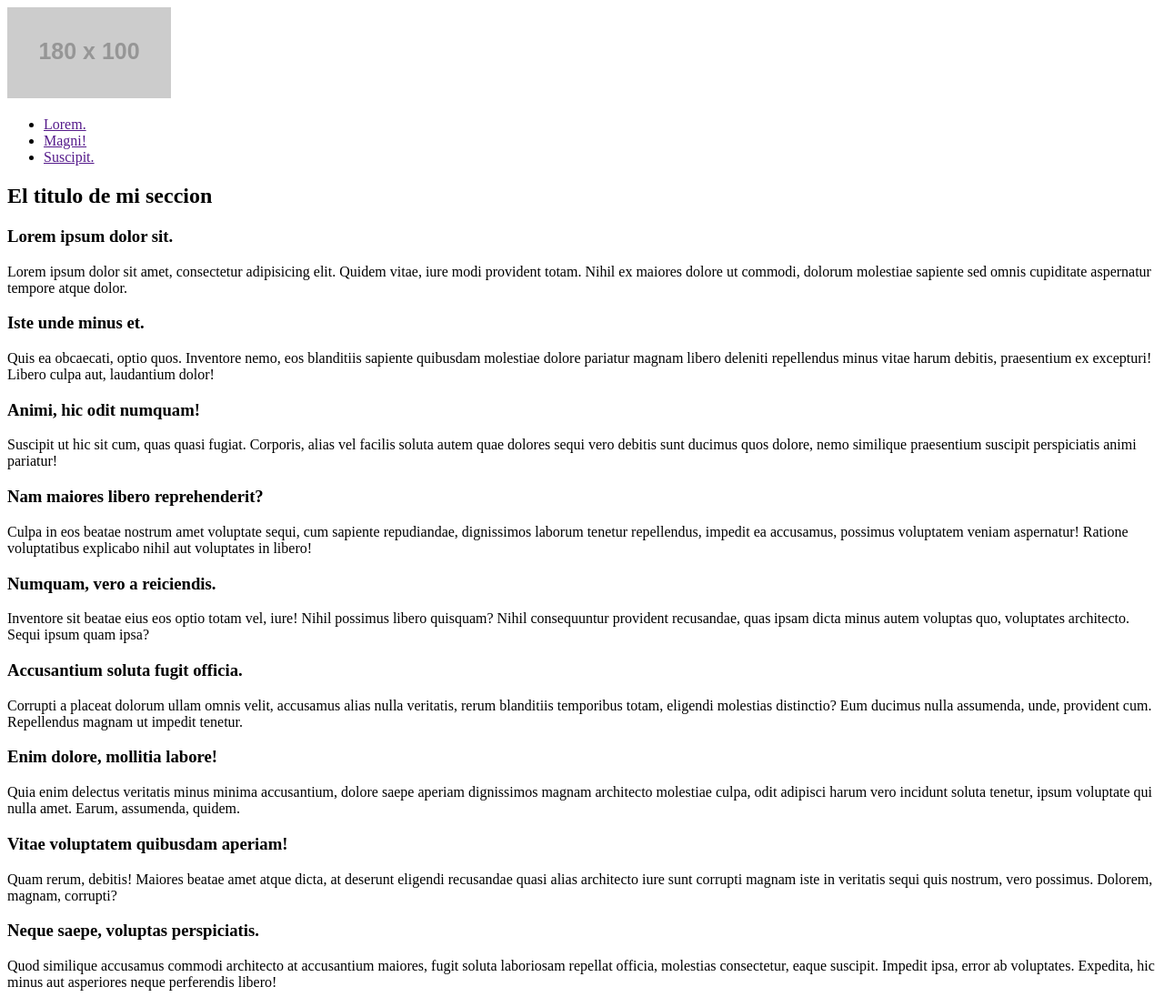
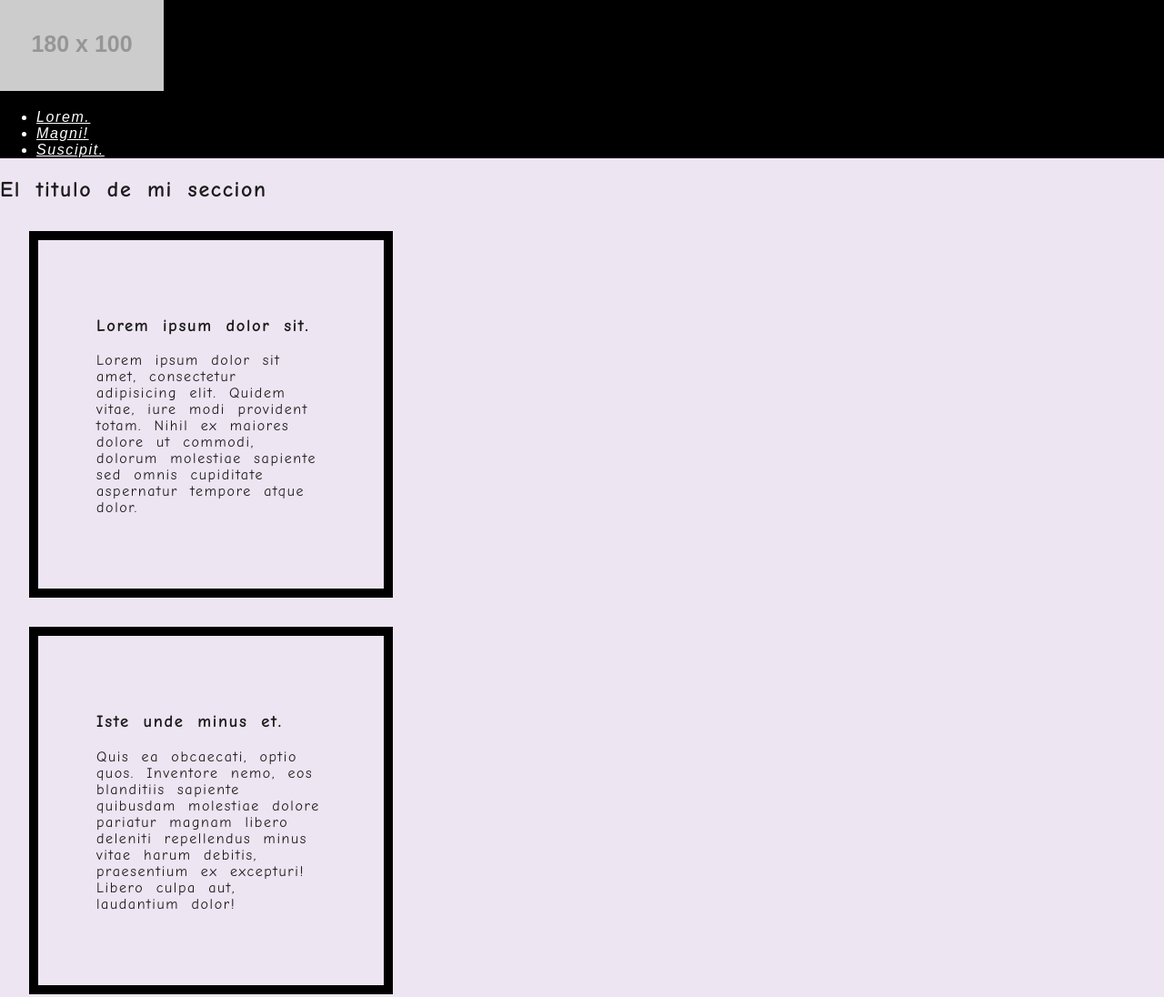
Before and after one commit to highercomve/html5-enero, a plain HTML site: page clases/clase2/index.html in a window 1280 px wide. Shown: the top 1096 px of the page at 91% size. Drawn offline with Linux system fonts and the light colour scheme; placeholder pictures from the web are drawn by us.

Commit message:
Final de clase 2

```diff
--- /dev/null
+++ b/clases/clase2/css/style.css
@@ -0,0 +1,65 @@
+/*
+
+Reglas CSS
+
+selector {
+  propiedad: valor;
+  propiedad: valor;
+  ...
+}
+
+selector2 {
+  propiedad: valor;
+  propiedad: valor;
+  ...
+}
+
+*/
+
+body {
+  background-color: #ede5f2;
+  color: #1c1c1c;
+  font-family: Arial;
+  font-size: 1em;
+  font-style: normal;
+  font-variant: normal;
+  font-weight: normal;
+  letter-spacing: 0.1em;
+  word-spacing: 0.4em;
+  text-decoration: none;
+  margin: 0;
+  /*
+    background-color: black;
+    background-image: url(../image/download.jpg);
+    background-repeat: no-repeat;
+    background-attachment: scroll;
+    background-position: right bottom;
+    background-size: cover;
+  */
+}
+
+a {
+  color: blue;
+  font-style: italic;
+}
+
+#header-principal {
+  background-color: #000;
+  color: white;
+}
+
+#header-principal nav a {
+  color: white;
+}
+
+#main {
+  font-family: "Comic Sans MS", cursive, sans-serif;
+}
+
+#main .noticias {
+  border: 10px solid #000;
+  margin: 2em;
+  padding: 4em;
+  width: 400px;
+  box-sizing: border-box;
+}
--- a/clases/clase2/index.html
+++ b/clases/clase2/index.html
@@ -3,6 +3,7 @@
 <head>
   <meta charset="UTF-8">
   <title>Clase 2 - Crear estilo</title>
+  <link rel="stylesheet" href="css/style.css">
 </head>
 <body>
   <header id="header-principal">
@@ -106,18 +107,5 @@
     </article>
   </footer>
 
-
-
-
-
-
-
-
-
-
-
-
-
-
 </body>
 </html>
```
